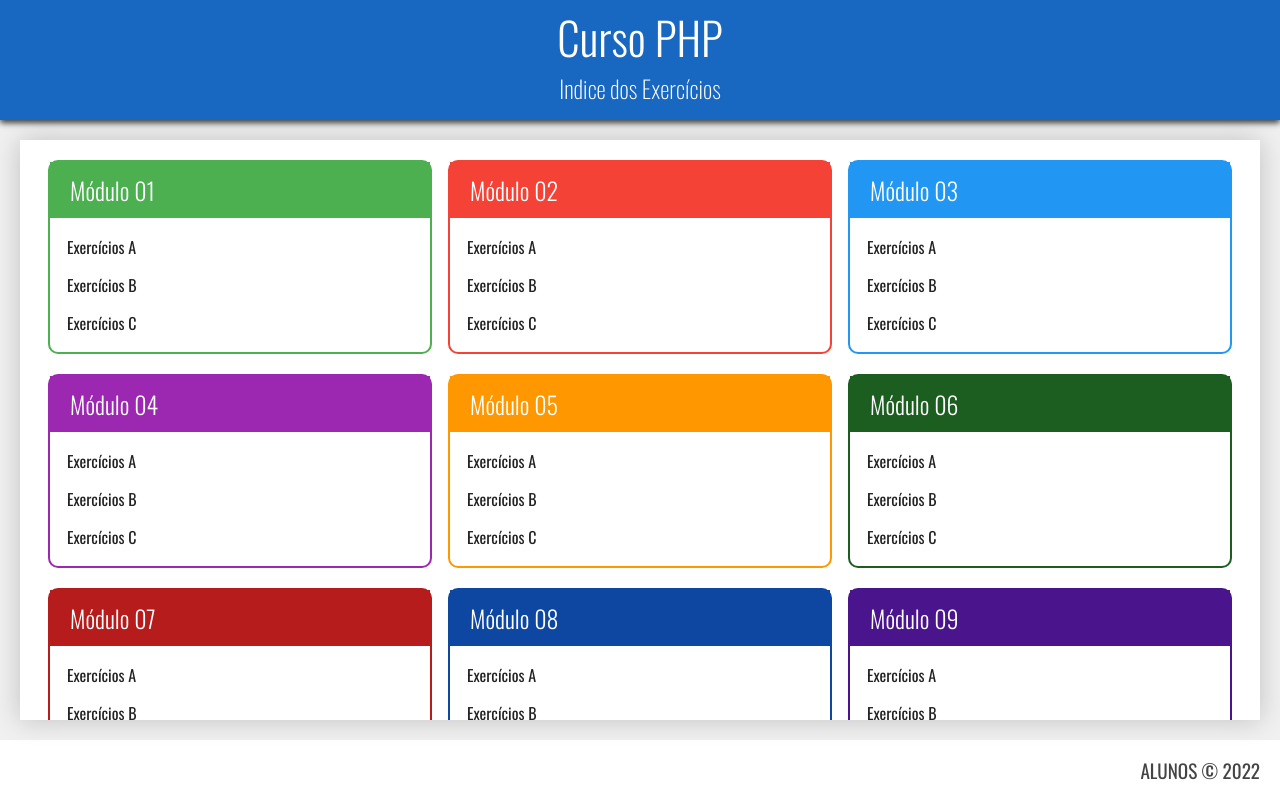
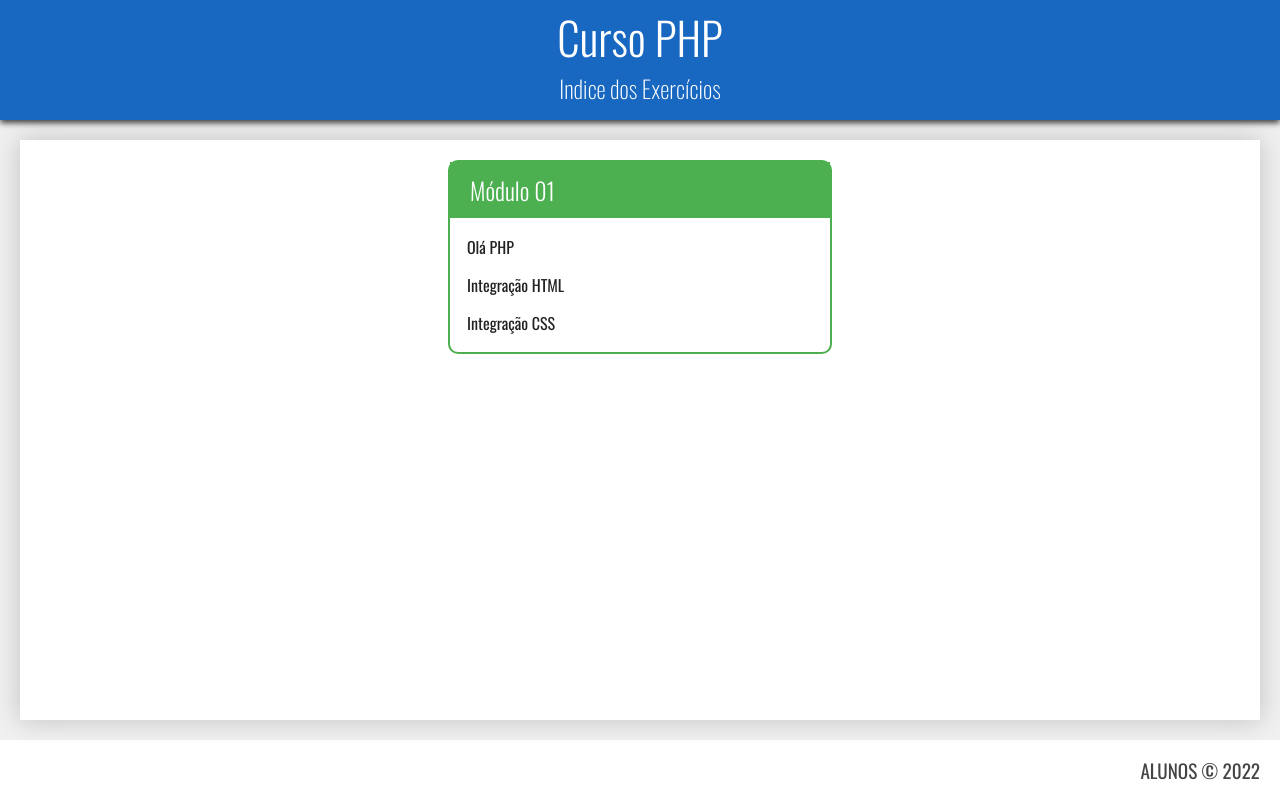
Before and after one commit to Dev-Messias/Curso_php, a PHP site: page / in a window 1280 px wide. Run offline with PHP 8.4, Linux system fonts and the light colour scheme.

Commit message:
Integracao css php

```diff
--- a/exercicio.php
+++ b/exercicio.php
@@ -18,13 +18,15 @@
   </header>
   <!-- VOLTAR -->
   <nav class="navegacao">
-    <a href="#" class="verde" >Sem formatação</a>
+    <a href=<?= "{$_GET['dir']}/{$_GET['file']}.php" ?> class="verde" >Sem formatação</a>
     <a href="index.php" class="vermelho" >Voltar</a>
   </nav>
   <!-- CONTEUDO CORPO -->
   <main class="principal">
     <div class="conteudo">
-
+        <?php
+          include("{$_GET['dir']}/{$_GET['file']}.php ");
+        ?>
     </div>
   </main>
   <!-- RODAPE -->
--- a/index.php
+++ b/index.php
@@ -19,86 +19,16 @@
   <main class="principal">
     <div class="conteudo">
         <nav class="modulos">
+          <!-- Exercicio 01 -->
           <div class="modulo verde ">
             <h3>Módulo 01 </h3>
             <ul>
-              <li><a href="exercicio.php">Exercícios A</a></li>
-              <li><a href="#">Exercícios B</a></li>
-              <li><a href="#">Exercícios C</a></li>
+              <li><a href="exercicio.php?dir=basico&file=ola">Olá PHP</a></li>
+              <li><a href="exercicio.php?dir=basico&file=html">Integração HTML</a></li>
+              <li><a href="exercicio.php?dir=basico&file=css">Integração CSS</a></li>
             </ul>
           </div>
 
-          <div class="modulo vermelho ">
-            <h3>Módulo 02 </h3>
-            <ul>
-              <li><a href="#">Exercícios A</a></li>
-              <li><a href="#">Exercícios B</a></li>
-              <li><a href="#">Exercícios C</a></li>
-            </ul>
-          </div>
-
-          <div class="modulo azul ">
-            <h3>Módulo 03 </h3>
-            <ul>
-              <li><a href="#">Exercícios A</a></li>
-              <li><a href="#">Exercícios B</a></li>
-              <li><a href="#">Exercícios C</a></li>
-            </ul>
-          </div>
-
-          <div class="modulo roxo ">
-            <h3>Módulo 04 </h3>
-            <ul>
-              <li><a href="#">Exercícios A</a></li>
-              <li><a href="#">Exercícios B</a></li>
-              <li><a href="#">Exercícios C</a></li>
-            </ul>
-          </div>
-
-          <div class="modulo laranja ">
-            <h3>Módulo 05 </h3>
-            <ul>
-              <li><a href="#">Exercícios A</a></li>
-              <li><a href="#">Exercícios B</a></li>
-              <li><a href="#">Exercícios C</a></li>
-            </ul>
-          </div>
-
-          <div class="modulo verde-escuro">
-            <h3>Módulo 06 </h3>
-            <ul>
-              <li><a href="#">Exercícios A</a></li>
-              <li><a href="#">Exercícios B</a></li>
-              <li><a href="#">Exercícios C</a></li>
-            </ul>
-          </div>
-
-          <div class="modulo vermelho-escuro">
-            <h3>Módulo 07 </h3>
-            <ul>
-              <li><a href="#">Exercícios A</a></li>
-              <li><a href="#">Exercícios B</a></li>
-              <li><a href="#">Exercícios C</a></li>
-            </ul>
-          </div>
-
-          <div class="modulo azul-escuro ">
-            <h3>Módulo 08 </h3>
-            <ul>
-              <li><a href="#">Exercícios A</a></li>
-              <li><a href="#">Exercícios B</a></li>
-              <li><a href="#">Exercícios C</a></li>
-            </ul>
-          </div>
-
-          <div class="modulo roxo-escuro ">
-            <h3>Módulo 09 </h3>
-            <ul>
-              <li><a href="#">Exercícios A</a></li>
-              <li><a href="#">Exercícios B</a></li>
-              <li><a href="#">Exercícios C</a></li>
-            </ul>
-          </div>
         </nav>
     </div>
   </main>
```
Also changed, not shown: assets/css/exercicio.css (+12 -0 lines), basico/css.php (added, +41 -0 lines), basico/html.php (added, +16 -0 lines), basico/ola.php (added, +12 -0 lines).
